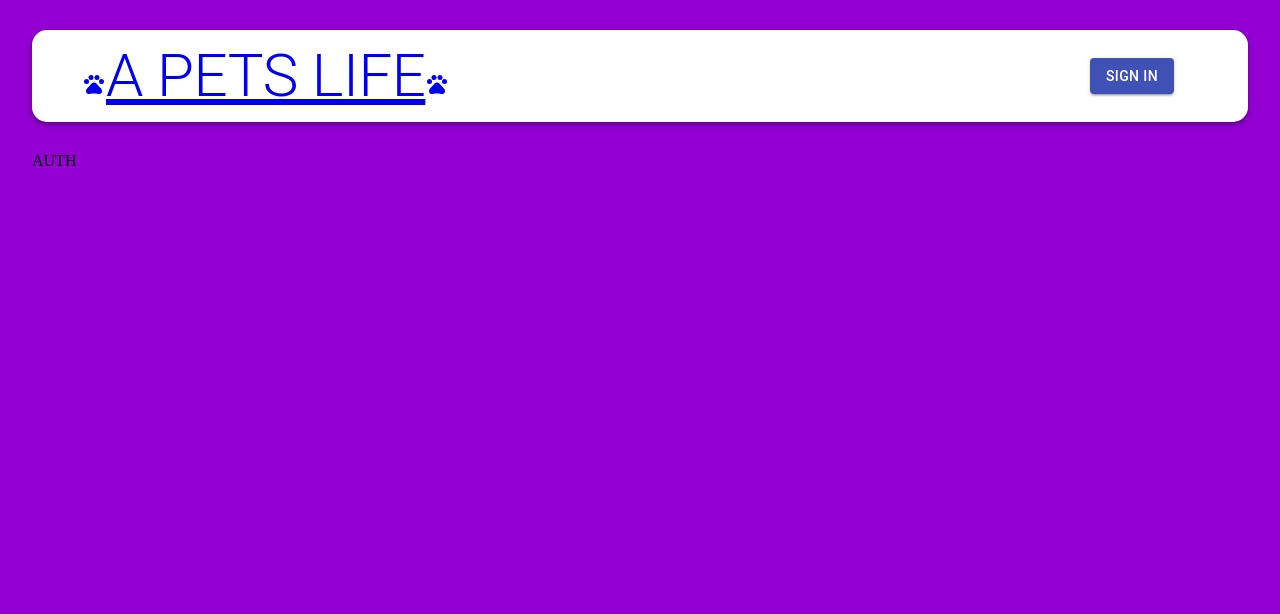
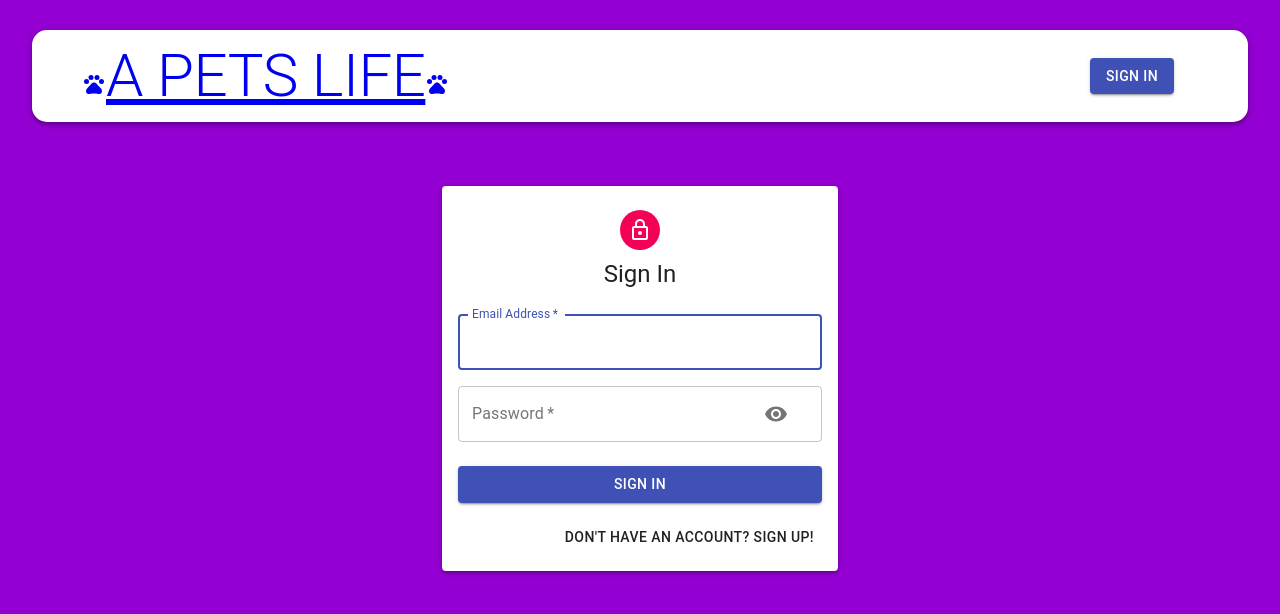
Before and after one commit to jake-the-dev/A-Pets-Life, a React (Create React App) app in the folder client/: page /auth in a window 1280 px wide. Shown: the top 614 px of the page. Built offline with nearby package versions, Linux system fonts and the light colour scheme.

Commit message:
basic login/signup form

```diff
--- a/client/src/components/Auth/Auth.js
+++ b/client/src/components/Auth/Auth.js
@@ -1,9 +1,113 @@
-import React from "react";
+import React, { useState } from "react";
+import {
+  Avatar,
+  Button,
+  Paper,
+  Grid,
+  Typography,
+  Container,
+} from "@material-ui/core";
+import LockOutlinedIcon from "@material-ui/icons/LockOutlined";
+import useStyles from "./AuthStyles";
+import AuthInput from "./AuthInput";
 
 const Auth = () => {
-  const state = null;
+  const classes = useStyles();
+  const [showPassword, setShowPassword] = useState(false);
+  const [isSignup, setIsSignup] = useState(false);
 
-  return <div>AUTH</div>;
+  const handleSubmit = () => {};
+
+  const handleChange = () => {};
+
+  const handleShowPassword = () =>
+    setShowPassword((prevShowPassword) => !prevShowPassword);
+
+  const handleSwitchMode = () => {
+    setIsSignup((prevIsSignup) => !prevIsSignup);
+    handleShowPassword(false);
+  };
+
+  return (
+    <Container component="main" maxWidth="xs">
+      <Paper className={classes.paper} elevation={3}>
+        <Avatar className={classes.avatar}>
+          <LockOutlinedIcon />
+        </Avatar>
+        <Typography variant="h5">{isSignup ? `Sign Up` : `Sign In`}</Typography>
+        <form className={classes.form} onSubmit={handleSubmit}>
+          <Grid container spacing={2}>
+            {isSignup && (
+              <>
+                <AuthInput
+                  name="firstname"
+                  label="First Name"
+                  handleChange={handleChange}
+                  autoFocus
+                  half
+                />
+                <AuthInput
+                  name="lastname"
+                  label="Last Name"
+                  handleChange={handleChange}
+                  half
+                />
+              </>
+            )}
+            {isSignup ? (
+              <AuthInput
+                name="email"
+                label="Email Address"
+                handleChange={handleChange}
+                type="email"
+              />
+            ) : (
+              <AuthInput
+                name="email"
+                label="Email Address"
+                handleChange={handleChange}
+                type="email"
+                autoFocus
+              />
+            )}
+            <AuthInput
+              name="password"
+              label="Password"
+              handleChange={handleChange}
+              type={showPassword ? "text" : "password"}
+              handleShowPassword={handleShowPassword}
+            />
+            {isSignup && (
+              <AuthInput
+                name="confirmPassword"
+                label="Confirm Password"
+                handleChange={handleChange}
+                type="password"
+              />
+            )}
+          </Grid>
+          <Button
+            type="submit"
+            fullWidth
+            variant="contained"
+            color="primary"
+            className={classes.submit}
+          >
+            {isSignup ? "Sign Up" : "Sign In"}
+          </Button>
+          <Grid container justify="flex-end">
+            <Grid item>
+              <Button onClick={handleSwitchMode}>
+                {isSignup
+                  ? "Already have an account? Sign In!"
+                  : "Don't have an account? Sign Up!"}
+              </Button>
+            </Grid>
+          </Grid>
+        </form>
+      </Paper>
+    </Container>
+  );
 };
 
 export default Auth;
--- /dev/null
+++ b/client/src/components/Auth/AuthInput.js
@@ -0,0 +1,45 @@
+import React from "react";
+import { TextField, Grid, InputAdornment, IconButton } from "@material-ui/core";
+
+import Visibility from "@material-ui/icons/Visibility";
+import VisibilityOff from "@material-ui/icons/VisibilityOff";
+
+// create a custom component to handle the repetitive fields in Auth.js
+
+const Input = ({
+  name,
+  handleChange,
+  label,
+  autoFocus,
+  type,
+  handleShowPassword,
+  half,
+}) => {
+  return (
+    <Grid item xs={12} sm={half ? 6 : 12}>
+      <TextField
+        name={name}
+        onChange={handleChange}
+        variant="outlined"
+        required
+        fullWidth
+        label={label}
+        autoFocus={autoFocus}
+        type={type}
+        InputProps={
+          name === "password" && {
+            endAdornment: (
+              <InputAdornment postition="end">
+                <IconButton onClick={handleShowPassword}>
+                  {type === "password" ? <Visibility /> : <VisibilityOff />}
+                </IconButton>
+              </InputAdornment>
+            ),
+          }
+        }
+      />
+    </Grid>
+  );
+};
+
+export default Input;
--- /dev/null
+++ b/client/src/components/Auth/AuthStyles.js
@@ -0,0 +1,30 @@
+import { makeStyles } from "@material-ui/core/styles";
+
+export default makeStyles((theme) => ({
+  paper: {
+    marginTop: theme.spacing(8),
+    display: "flex",
+    flexDirection: "column",
+    alignItems: "center",
+    padding: theme.spacing(2),
+  },
+  root: {
+    "& .MuiTextField-root": {
+      margin: theme.spacing(1),
+    },
+  },
+  avatar: {
+    margin: theme.spacing(1),
+    backgroundColor: theme.palette.secondary.main,
+  },
+  form: {
+    width: "100%", // Fix IE 11 issue.
+    marginTop: theme.spacing(3),
+  },
+  submit: {
+    margin: theme.spacing(3, 0, 2),
+  },
+  googleButton: {
+    marginBottom: theme.spacing(2),
+  },
+}));
--- a/client/src/components/Form/Form.js
+++ b/client/src/components/Form/Form.js
@@ -74,7 +74,7 @@
         </Typography>
         <TextField
           name="creator"
-          // variant="outlined"
+          variant="outlined"
           label="Creator"
           fullWidth
           value={memoryData.creator}
@@ -84,7 +84,7 @@
         />
         <TextField
           name="title"
-          // variant="outlined"
+          variant="outlined"
           label="Title"
           fullWidth
           value={memoryData.title}
@@ -94,7 +94,7 @@
         />
         <TextField
           name="message"
-          // variant="outlined"
+          variant="outlined"
           label="Message"
           fullWidth
           value={memoryData.message}
@@ -104,7 +104,7 @@
         />
         <TextField
           name="tags"
-          // variant="outlined"
+          variant="outlined"
           label="Tags"
           fullWidth
           value={memoryData.tags}
```
Also changed, not shown: client/src/components/Auth/styles.js (deleted), 1 other file (tests, documents, lock files or other folders).
